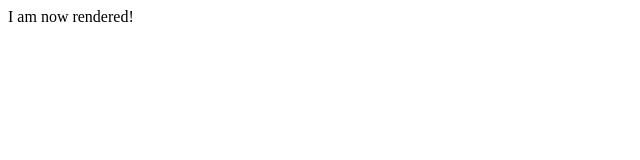
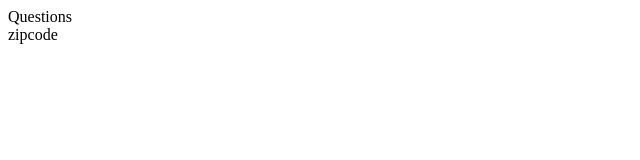
Before and after one commit to FEC-PLATO/Product-Info-Pre-Checkout, a React app: page / in a window 1280 px wide. Shown: the top 160 px of the page, without its empty margins (0-640 px from the left). Built offline with nearby package versions, Linux system fonts and the light colour scheme; the HTML template or start-up script is replaced by a standard one.

Commit message:
Addressed comments from PR #1

```diff
--- a/client/src/components/App.jsx
+++ b/client/src/components/App.jsx
@@ -4,13 +4,28 @@ class App extends React.Component {
 
   constructor(props) {
     super(props);
+
+    this.state = {
+      items: []
+    }
+  }
+
+  componentDidMount () {
   }
 
   render() {
 
     return (
       <div>
-        I am now rendered!
+        <div>{this.state.items.price}</div>
+        <div>
+          <span>{this.state.items.averageRating} </span>
+          <span>{this.state.items.totalRatings} </span>
+          <span>{this.state.items.totalQuestions} Questions</span>
+        </div>
+        <div>{this.state.items.colors}</div>
+        <div>{this.state.items.sizes}</div>
+        <div>zipcode</div>
       </div>
     )
   }
--- a/package.json
+++ b/package.json
@@ -8,7 +8,7 @@
     "start": "nodemon server/index.js",
     "seed": "node seed/item-seeder.js"
   },
-  "author": "Beth Johnson",
+  "author": "Ryan Law",
   "license": "ISC",
   "devDependencies": {
     "babel-core": "^6.23.1",
```
Also changed, not shown: db/index.js (+6 -2 lines), 2 other files (tests, documents, lock files or other folders).
